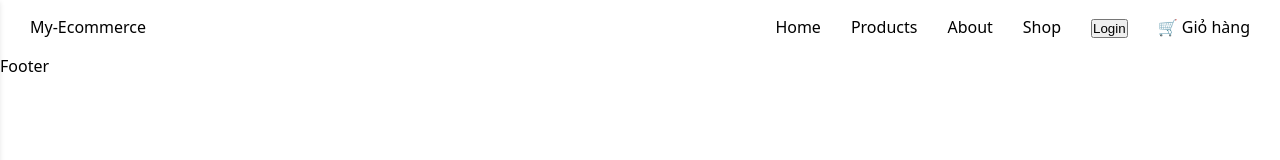
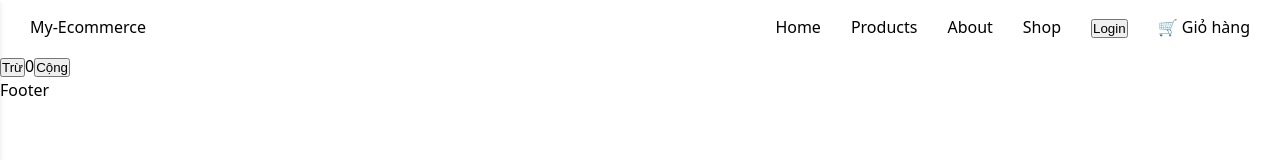
Before and after one commit to nguyenhuutrung196/my-ecommerce, a React (Vite) app: page /counter in a window 1280 px wide. Shown: the top 160 px of the page. Built offline with nearby package versions, Linux system fonts and the light colour scheme.

Commit message:
getting started with redux - simple counter

```diff
--- a/package.json
+++ b/package.json
@@ -10,12 +10,14 @@
     "preview": "vite preview"
   },
   "dependencies": {
+    "@reduxjs/toolkit": "^2.11.2",
     "axios": "^1.13.6",
     "formik": "^2.4.9",
     "js-cookie": "^3.0.5",
     "react": "^19.2.4",
     "react-dom": "^19.2.4",
     "react-hook-form": "^7.72.0",
+    "react-redux": "^9.2.0",
     "react-router-dom": "^7.13.1",
     "react-toastify": "^11.0.5",
     "sass": "^1.98.0",
--- a/src/App.jsx
+++ b/src/App.jsx
@@ -11,6 +11,7 @@ import { CartProvider } from '@/contexts/CartContext'
 import CheckoutPage from '@pages/CheckoutPage'
 import PaymentPage from '@pages/PaymentPage'
 import SuccessPage from '@pages/SuccessPage'
+import CounterAppPage from '@pages/CounterApp'
 
 function App() {
     return (
@@ -32,6 +33,7 @@ function App() {
                         <Route path="/checkout" element={<CheckoutPage />} />
                         <Route path="/payment" element={<PaymentPage />} />
                         <Route path="/success" element={<SuccessPage />} />
+                        <Route path="/counter" element={<CounterAppPage />} />
                     </Routes>
                     <Footer />
                     <ToastContainer position="bottom-right" autoClose={3000} />
--- /dev/null
+++ b/src/components/CounterApp/CounterApp.jsx
@@ -0,0 +1,18 @@
+import React from 'react'
+import { useDispatch, useSelector } from 'react-redux';
+
+const CounterApp = () => {
+
+    const count = useSelector((state) => state.counter.value);
+    const dispatch = useDispatch();
+
+  return (
+    <div>
+      <button onClick={() => dispatch({ type: 'counter/decrement' })}>Trừ</button>
+      <span>{count}</span>
+      <button onClick={() => dispatch({ type: 'counter/increment' })}>Cộng</button>
+    </div>
+  )
+}
+
+export default CounterApp
--- /dev/null
+++ b/src/pages/CounterApp.jsx
@@ -0,0 +1,9 @@
+import CounterApp from "@/components/CounterApp/CounterApp";
+
+export default function CounterAppPage() {
+    return (
+        <div>
+            <CounterApp />
+        </div>
+    )
+}
--- /dev/null
+++ b/src/redux/counterSlice.js
@@ -0,0 +1,17 @@
+import { createSlice } from "@reduxjs/toolkit";
+
+export const counterSlice = createSlice({
+    name: 'counter',
+    initialState: {value: 0},
+    reducers: {
+        increment: (state) => {
+            state.value += 1;
+        },
+        decrement: (state) => {
+            state.value -= 1;
+        }
+    }
+})
+
+export const { increment, decrement } = counterSlice.actions;
+export default counterSlice.reducer;
--- /dev/null
+++ b/src/redux/store.js
@@ -0,0 +1,8 @@
+import { configureStore } from "@reduxjs/toolkit";
+import counterReducer from "./counterSlice";
+
+export const store = configureStore({
+    reducer: {
+        counter: counterReducer
+    }
+})
```
Also changed, not shown: src/main.jsx (+4 -3 lines), 1 other file (tests, documents, lock files or other folders).
